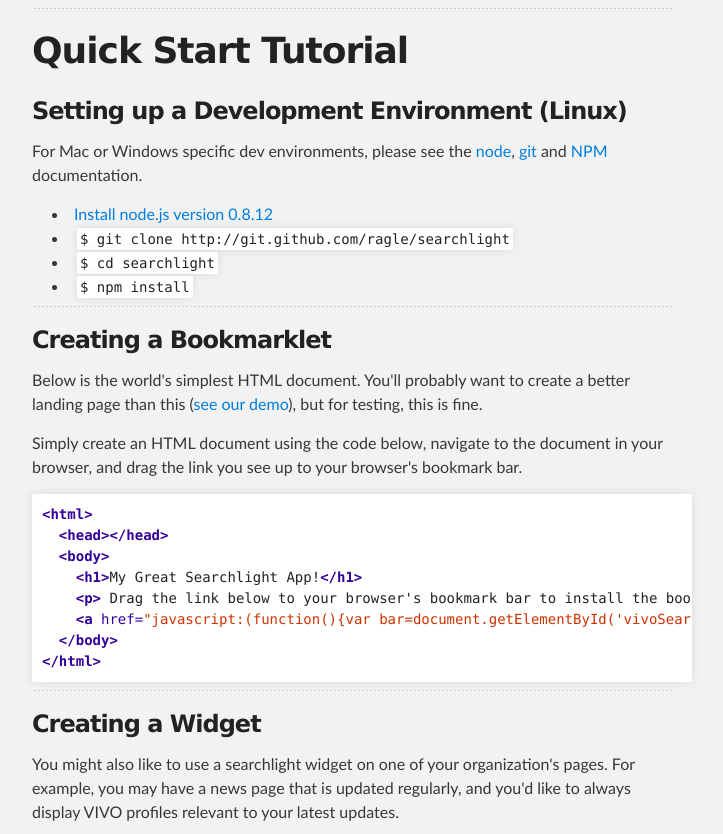
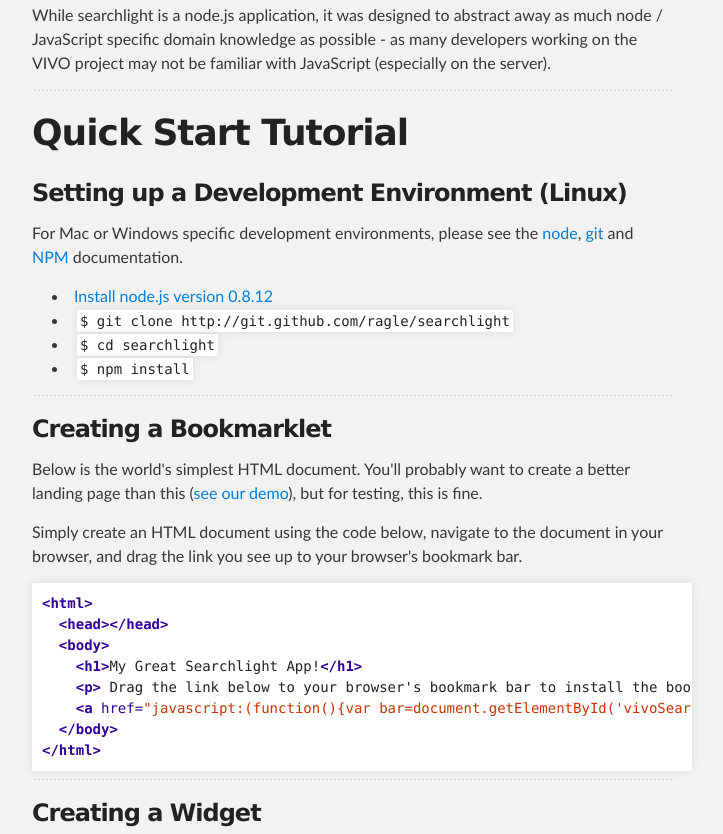
Before and after one commit to ragle/searchlight, a plain HTML site: page index.html in a window 1280 px wide. Shown: the part 1299-2133 px from the top of the page, without its empty margins (288-1011 px from the left). Drawn offline with Linux system fonts and the light colour scheme.

```diff
--- a/index.html
+++ b/index.html
@@ -131,7 +131,7 @@
 
 <h3>Setting up a Development Environment (Linux)</h3>
 
-<p>For Mac or Windows specific dev environments, please see the <a href="http://nodejs.org/api/index.html">node</a>, <a href="http://git-scm.com/documentation">git</a> and <a href="https://npmjs.org/doc/">NPM</a> documentation. </p>
+<p>For Mac or Windows specific development environments, please see the <a href="http://nodejs.org/api/index.html">node</a>, <a href="http://git-scm.com/documentation">git</a> and <a href="https://npmjs.org/doc/">NPM</a> documentation. </p>
 
 <ul>
 <li> <a href="https://github.com/joyent/node/wiki/Installation#building-on-gnulinux-and-other-unix">Install node.js version 0.8.12</a>
--- a/stylesheets/stylesheet.css
+++ b/stylesheets/stylesheet.css
@@ -200,6 +200,7 @@
 }
 
 ul, ol, dl {
+  margin-bottom: 15px
 }
 
 ul li {
```
Also changed, not shown: params.json (+1 -1 lines).
